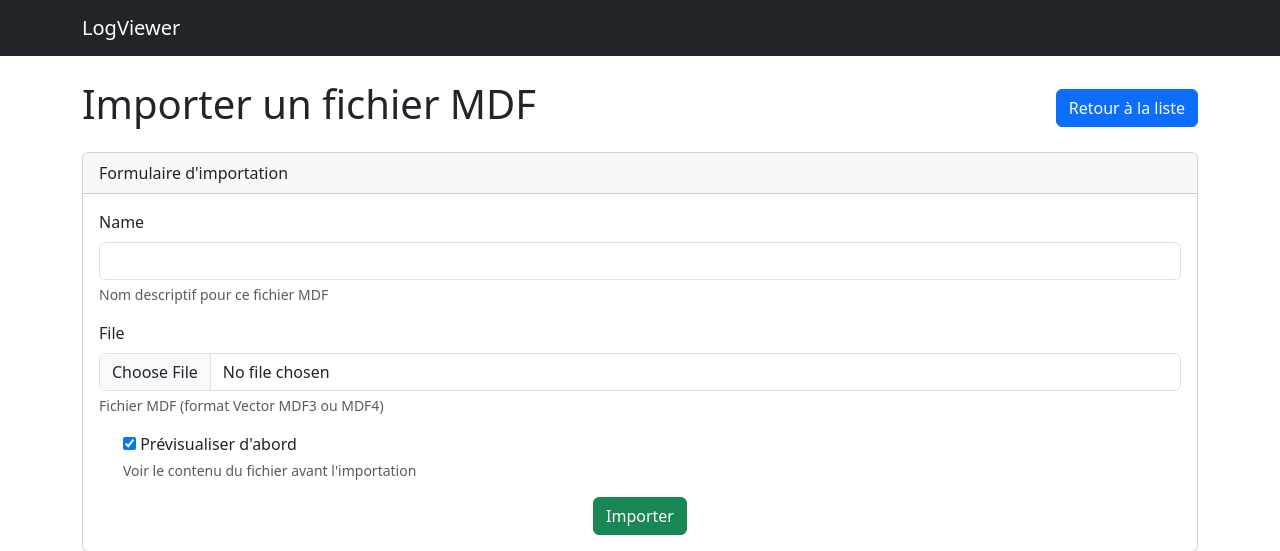
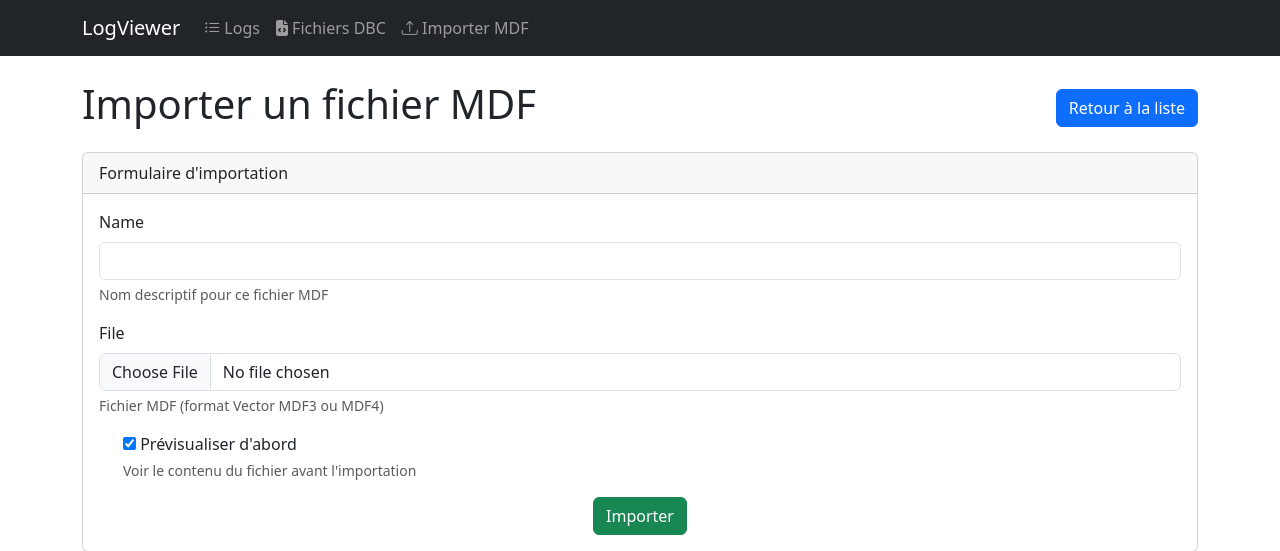
Before and after one commit to FyFou/django-robot-logviewer, a Django app: page /logs/import-mdf/ in a window 1280 px wide. Shown: the top 551 px of the page. Run offline with Django 4.2, Linux system fonts and the light colour scheme.

Commit message:
Ajout du menu de navigation avec lien vers les fichiers DBC

```diff
--- a/robot_logs/templates/robot_logs/base.html
+++ b/robot_logs/templates/robot_logs/base.html
@@ -6,6 +6,7 @@
     <title>{% block title %}LogViewer{% endblock %}</title>
     <link href="https://cdn.jsdelivr.net/npm/bootstrap@5.3.0-alpha1/dist/css/bootstrap.min.css" rel="stylesheet">
     <link rel="stylesheet" href="https://cdn.jsdelivr.net/npm/bootstrap-icons@1.8.1/font/bootstrap-icons.css">
+    <link rel="stylesheet" href="https://cdnjs.cloudflare.com/ajax/libs/font-awesome/6.4.0/css/all.min.css">
     <script src="https://code.jquery.com/jquery-3.6.0.min.js"></script>
     <style>
         .log-debug { color: #6c757d; }
@@ -14,15 +15,47 @@
         .log-error { color: #dc3545; }
         .log-critical { color: #fff; background-color: #dc3545; }
     </style>
+    {% block head_extra %}{% endblock %}
 </head>
 <body>
     <nav class="navbar navbar-expand-lg navbar-dark bg-dark">
         <div class="container">
             <a class="navbar-brand" href="{% url 'robot_logs:log_list' %}">LogViewer</a>
+            <button class="navbar-toggler" type="button" data-bs-toggle="collapse" data-bs-target="#navbarNav" aria-controls="navbarNav" aria-expanded="false" aria-label="Toggle navigation">
+                <span class="navbar-toggler-icon"></span>
+            </button>
+            <div class="collapse navbar-collapse" id="navbarNav">
+                <ul class="navbar-nav">
+                    <li class="nav-item">
+                        <a class="nav-link" href="{% url 'robot_logs:log_list' %}">
+                            <i class="bi bi-list-ul"></i> Logs
+                        </a>
+                    </li>
+                    <li class="nav-item">
+                        <a class="nav-link" href="{% url 'robot_logs:dbc_file_list' %}">
+                            <i class="fas fa-file-code"></i> Fichiers DBC
+                        </a>
+                    </li>
+                    <li class="nav-item">
+                        <a class="nav-link" href="{% url 'robot_logs:import_mdf' %}">
+                            <i class="bi bi-upload"></i> Importer MDF
+                        </a>
+                    </li>
+                </ul>
+            </div>
         </div>
     </nav>
 
     <div class="container mt-4">
+        {% if messages %}
+            {% for message in messages %}
+                <div class="alert alert-{{ message.tags }} alert-dismissible fade show" role="alert">
+                    {{ message }}
+                    <button type="button" class="btn-close" data-bs-dismiss="alert" aria-label="Close"></button>
+                </div>
+            {% endfor %}
+        {% endif %}
+
         {% block content %}{% endblock %}
     </div>
 
```
